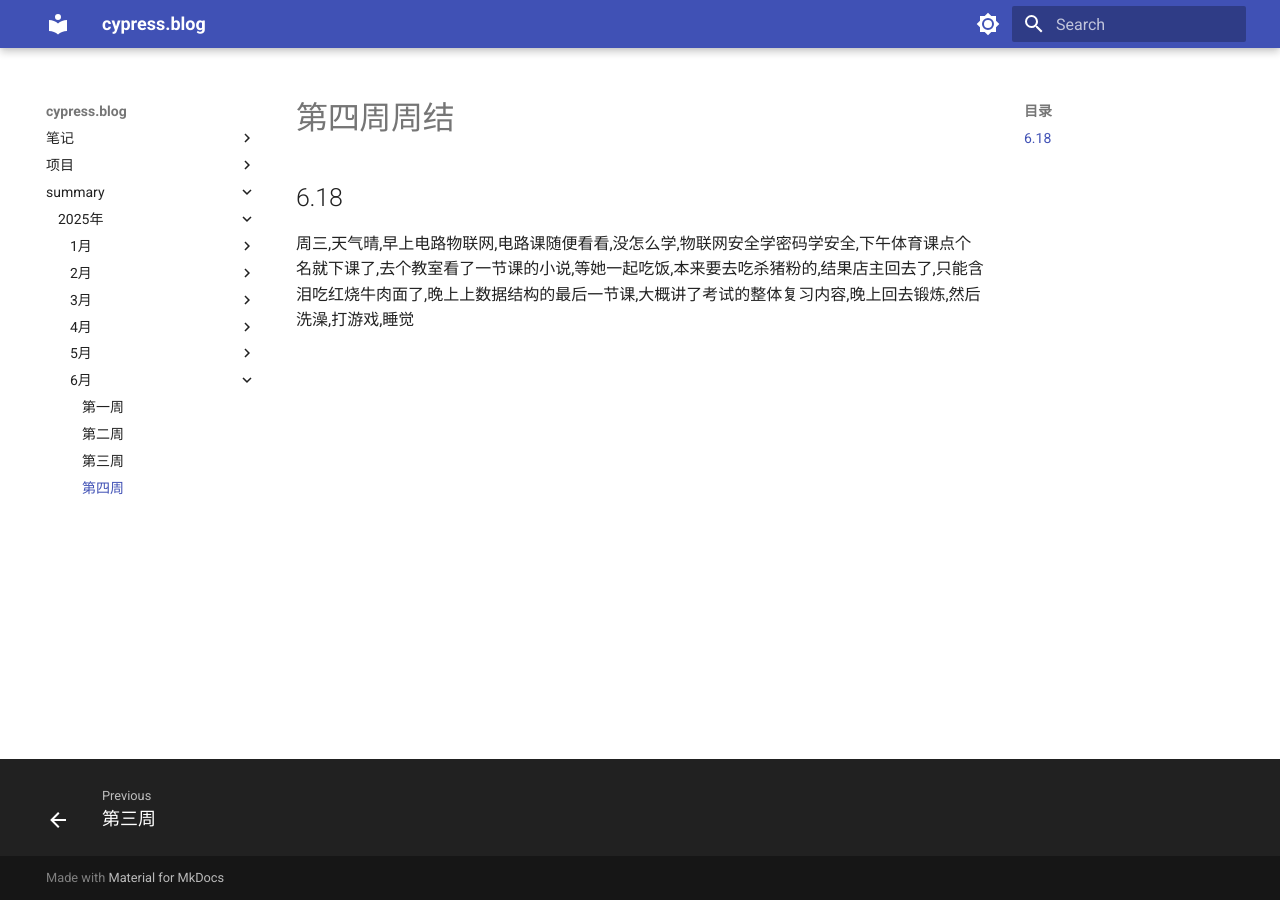
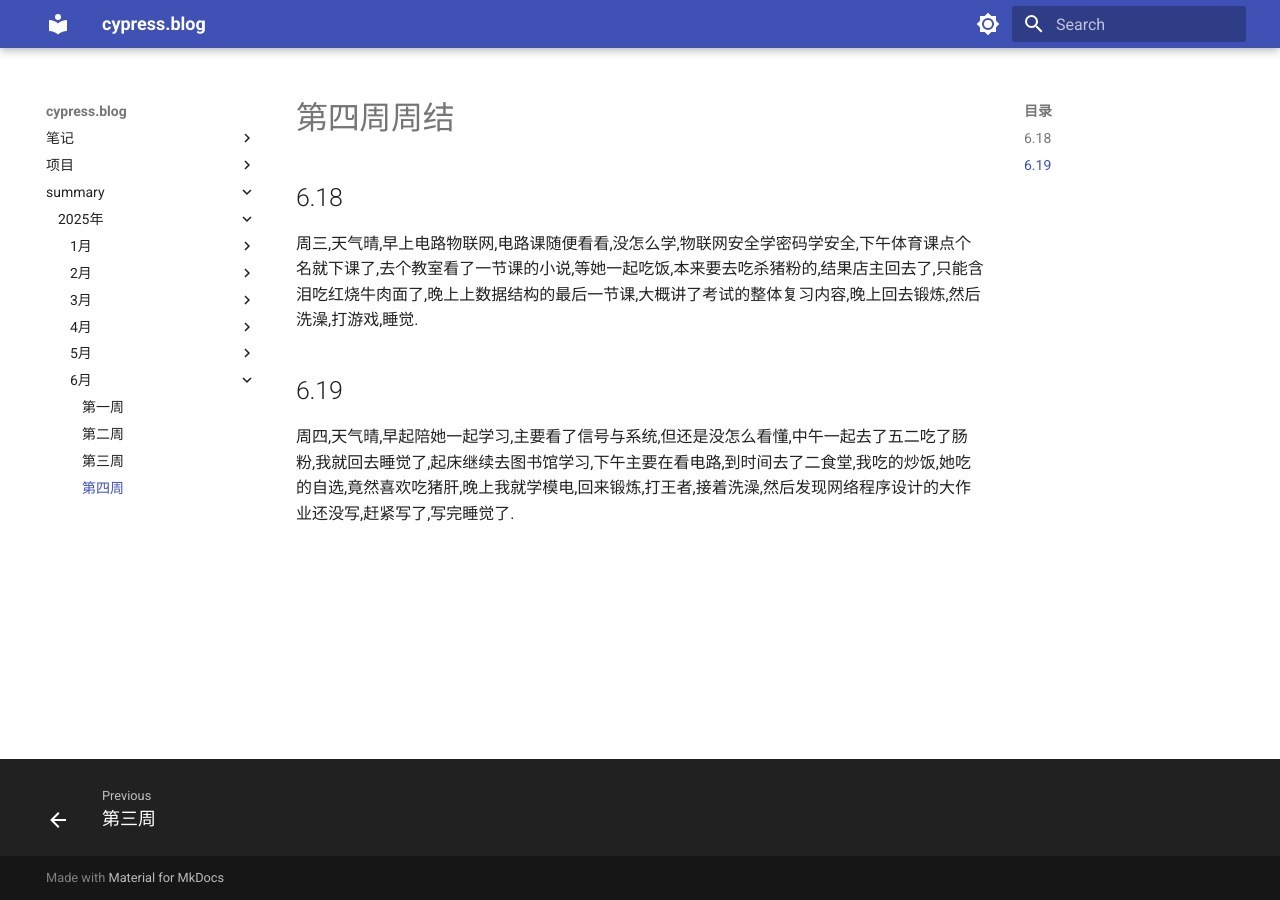
Before and after one commit to cyprer/blog0, an MkDocs documentation site: the page built from docs/summary/25year/6month/4week.md, in a window 1280 px wide. Built offline with MkDocs 1.6.1 and Material for MkDocs 9.7.7, drawn with Linux system fonts in a browser that asks for light colours.

Commit message:
docs: 更新第25年第6月第4周的周结内容
添加6月19日的活动记录，包括学习信号与系统、电路和模电的情况，以及日常饮食和娱乐活动

```diff
--- a/docs/summary/25year/6month/4week.md
+++ b/docs/summary/25year/6month/4week.md
@@ -1,4 +1,6 @@
 # 第四周周结
 
 ## 6.18
-  周三,天气晴,早上电路物联网,电路课随便看看,没怎么学,物联网安全学密码学安全,下午体育课点个名就下课了,去个教室看了一节课的小说,等她一起吃饭,本来要去吃杀猪粉的,结果店主回去了,只能含泪吃红烧牛肉面了,晚上上数据结构的最后一节课,大概讲了考试的整体复习内容,晚上回去锻炼,然后洗澡,打游戏,睡觉
+  周三,天气晴,早上电路物联网,电路课随便看看,没怎么学,物联网安全学密码学安全,下午体育课点个名就下课了,去个教室看了一节课的小说,等她一起吃饭,本来要去吃杀猪粉的,结果店主回去了,只能含泪吃红烧牛肉面了,晚上上数据结构的最后一节课,大概讲了考试的整体复习内容,晚上回去锻炼,然后洗澡,打游戏,睡觉.
+## 6.19
+  周四,天气晴,早起陪她一起学习,主要看了信号与系统,但还是没怎么看懂,中午一起去了五二吃了肠粉,我就回去睡觉了,起床继续去图书馆学习,下午主要在看电路,到时间去了二食堂,我吃的炒饭,她吃的自选,竟然喜欢吃猪肝,晚上我就学模电,回来锻炼,打王者,接着洗澡,然后发现网络程序设计的大作业还没写,赶紧写了,写完睡觉了.
```
